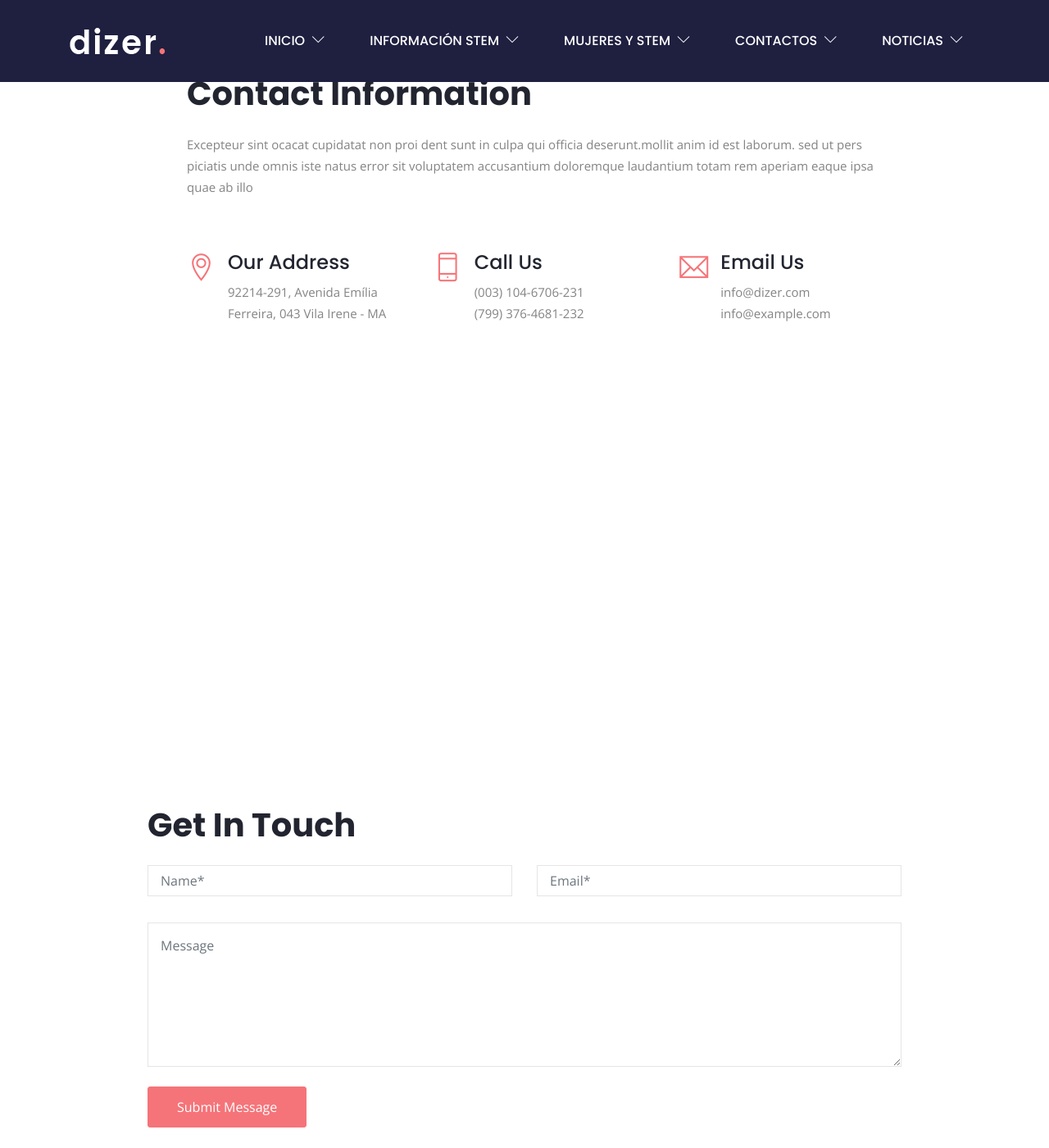
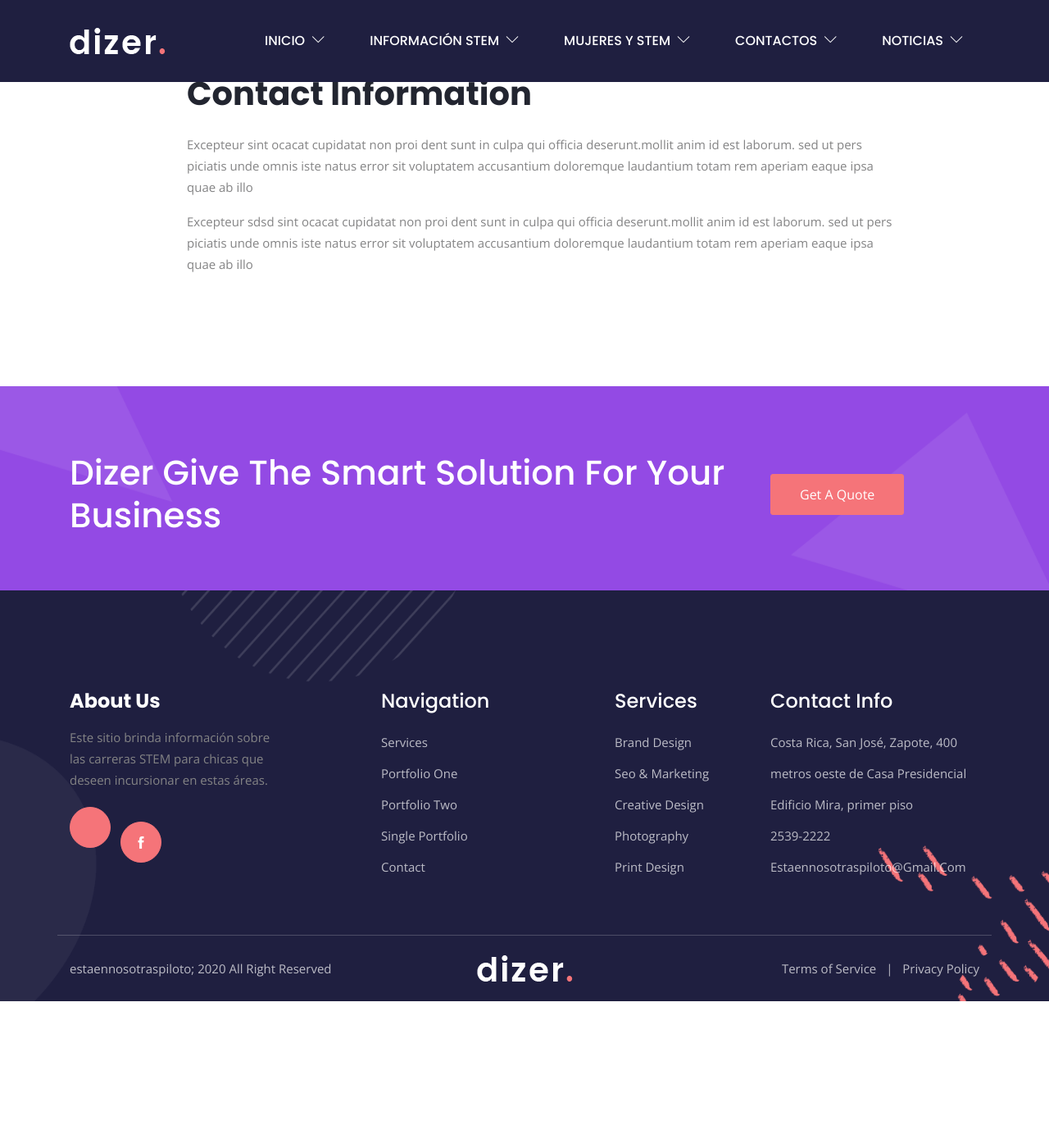
Before and after one commit to estaennosotraspiloto/estaennosotraspiloto, a Jekyll site: the page built from pruebanixon.html, in a window 1280 px wide and 1400 px high, scrolled down 532 px. Shown: the whole window at 82% size. Built offline with Jekyll 4.4.1, drawn with Linux system fonts in a browser that asks for light colours; after the commit the page ends 1753 px from its top, so only the background shows below that.

Commit message:
Update from Forestry.io estaennosotraspiloto updated ./pruebanixon.html

```diff
--- a/pruebanixon.html
+++ b/pruebanixon.html
@@ -17,75 +17,9 @@ description: Dolor sit amet consectetur elit sed do eiusmod tempor incididunt la
 					<p>Excepteur sint ocacat cupidatat non proi dent sunt in culpa qui officia deserunt.mollit anim id est
 						laborum. sed ut pers piciatis unde omnis iste natus error sit voluptatem accusantium doloremque laudantium
 						totam rem aperiam eaque ipsa quae ab illo</p>
-
-					<div class="row mt-5">
-						<div class="col-lg-4">
-							<div class="contact-info mt-3">
-								<i class="ti-location-pin text-color"></i>
-								<div class="info">
-									<h4>Our Address</h4>
-									<p>92214-291, Avenida Emília Ferreira, 043 Vila Irene - MA</p>
-								</div>
-							</div>
-						</div>
-						<div class="col-lg-4">
-							<div class="contact-info mt-3">
-								<i class="ti-mobile text-color"></i>
-								<div class="info">
-									<h4>Call Us</h4>
-									<p>(003) 104-6706-231 <br>(799) 376-4681-232</p>
-								</div>
-							</div>
-						</div>
-						<div class="col-lg-4">
-							<div class="contact-info mt-3">
-								<i class="ti-email text-color"></i>
-								<div class="info">
-									<h4>Email Us</h4>
-									<p>info@dizer.com <br>info@example.com</p>
-								</div>
-							</div>
-						</div>
-					</div>
-				</div>
-			</div>
-		</div>
-
-		<!-- Map Start -->
-		<div class="row">
-			<div class="col-lg-12 col-md-12 col-sm-12">
-				<div class="google-map position-relative my-5">
-					<div id="map" data-latitude="51.507351" data-longitude="-0.127758" data-marker="/assets/images/marker.png">
-					</div>
-				</div>
-			</div>
-		</div>
-		<!-- Map ENd -->
-
-		<div class="row justify-content-center">
-			<div class="col-lg-10 mt-4">
-				<div class="contact-form">
-					<h3 class="mb-4 font-weight-bold">Get In Touch</h3>
-					<form class="contact__form" method="post" action="{{site.contact_form_action}}">
-						<!-- form message -->
-						<div class="row">
-							<div class="col-lg-6">
-								<div class="form-group">
-									<input class="form-control" type="text" name="name" id="name" placeholder="Name*">
-								</div>
-							</div>
-							<div class="col-lg-6">
-								<div class="form-group">
-									<input class="form-control" type="text" name="email" id="email" placeholder="Email*">
-								</div>
-							</div>
-							<div class="col-12">
-								<textarea class="form-control mt-3 mb-4" name="message" id="message" cols="30" rows="6"
-									placeholder="Message"></textarea>
-								<button type="submit" class="btn btn-primary" value="Submit Message"> Submit Message</button>
-							</div>
-						</div>
-					</form>
+                  					<p>Excepteur sdsd sint ocacat cupidatat non proi dent sunt in culpa qui officia deserunt.mollit anim id est
+						laborum. sed ut pers piciatis unde omnis iste natus error sit voluptatem accusantium doloremque laudantium
+						totam rem aperiam eaque ipsa quae ab illo</p>
 				</div>
 			</div>
 		</div>
```
